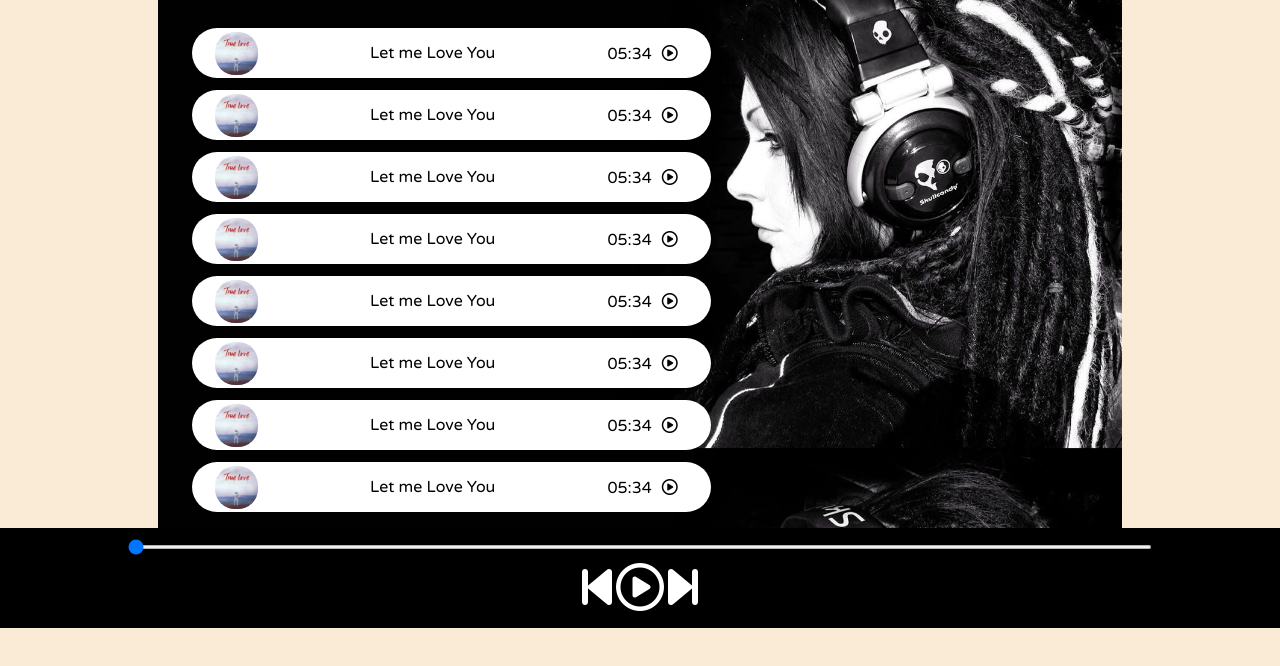
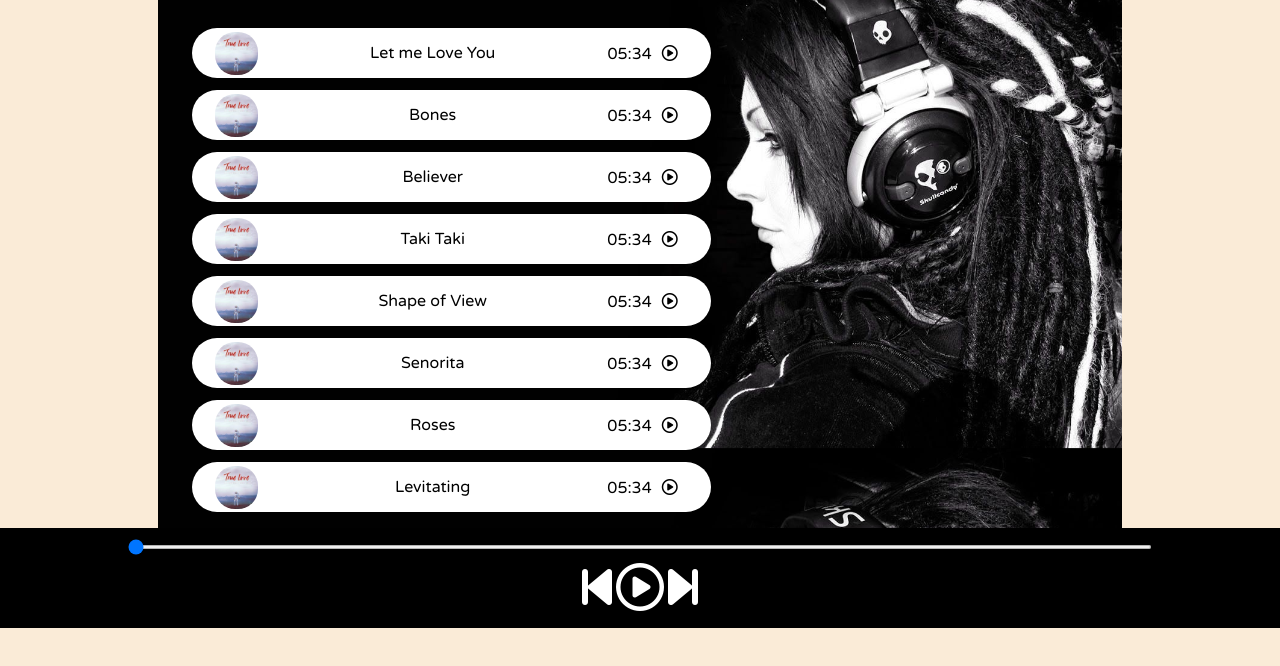
Before and after one commit to BHARGAVA2002/Spotify-Clone, a plain HTML site: page index.html in a window 1280 px wide. Shown: the part 172-838 px from the top of the page. Drawn offline with Linux system fonts and the light colour scheme.

Commit message:
Update index.html

```diff
--- a/index.html
+++ b/index.html
@@ -26,37 +26,37 @@
                 </div>
                 <div class="songItem">
                     <img src="covers1.jpg" alt="1" srcset="">
-                    <span>Let me Love You</span>
+                    <span>Bones</span>
                     <span class="songPlayList"><span class="timeStamp">05:34<i class="fa-regular fa-1x fa-play-circle"></i></span></span>
                 </div>
                 <div class="songItem">
                     <img src="covers1.jpg" alt="1" srcset="">
-                    <span>Let me Love You</span>
+                    <span>Believer</span>
                     <span class="songPlayList"><span class="timeStamp">05:34<i class="fa-regular fa-1x fa-play-circle"></i></span></span>
                 </div>
                 <div class="songItem">
                     <img src="covers1.jpg" alt="1" srcset="">
-                    <span>Let me Love You</span>
+                    <span>Taki Taki</span>
                     <span class="songPlayList"><span class="timeStamp">05:34<i class="fa-regular fa-1x fa-play-circle"></i></span></span>
                 </div>
                 <div class="songItem">
                     <img src="covers1.jpg" alt="1" srcset="">
-                    <span>Let me Love You</span>
+                    <span>Shape of View</span>
                     <span class="songPlayList"><span class="timeStamp">05:34<i class="fa-regular fa-1x fa-play-circle"></i></span></span>
                 </div>
                 <div class="songItem">
                     <img src="covers1.jpg" alt="1" srcset="">
-                    <span>Let me Love You</span>
+                    <span>Senorita</span>
                     <span class="songPlayList"><span class="timeStamp">05:34<i class="fa-regular fa-1x fa-play-circle"></i></span></span>
                 </div>
                 <div class="songItem">
                     <img src="covers1.jpg" alt="1" srcset="">
-                    <span>Let me Love You</span>
+                    <span>Roses</span>
                     <span class="songPlayList"><span class="timeStamp">05:34<i class="fa-regular fa-1x fa-play-circle"></i></span></span>
                 </div>
                 <div class="songItem">
                     <img src="covers1.jpg" alt="1" srcset="">
-                    <span>Let me Love You</span>
+                    <span>Levitating</span>
                     <span class="songPlayList"><span class="timeStamp">05:34<i class="fa-regular fa-1x fa-play-circle"></i></span></span>
                 </div>
             </div>
```
